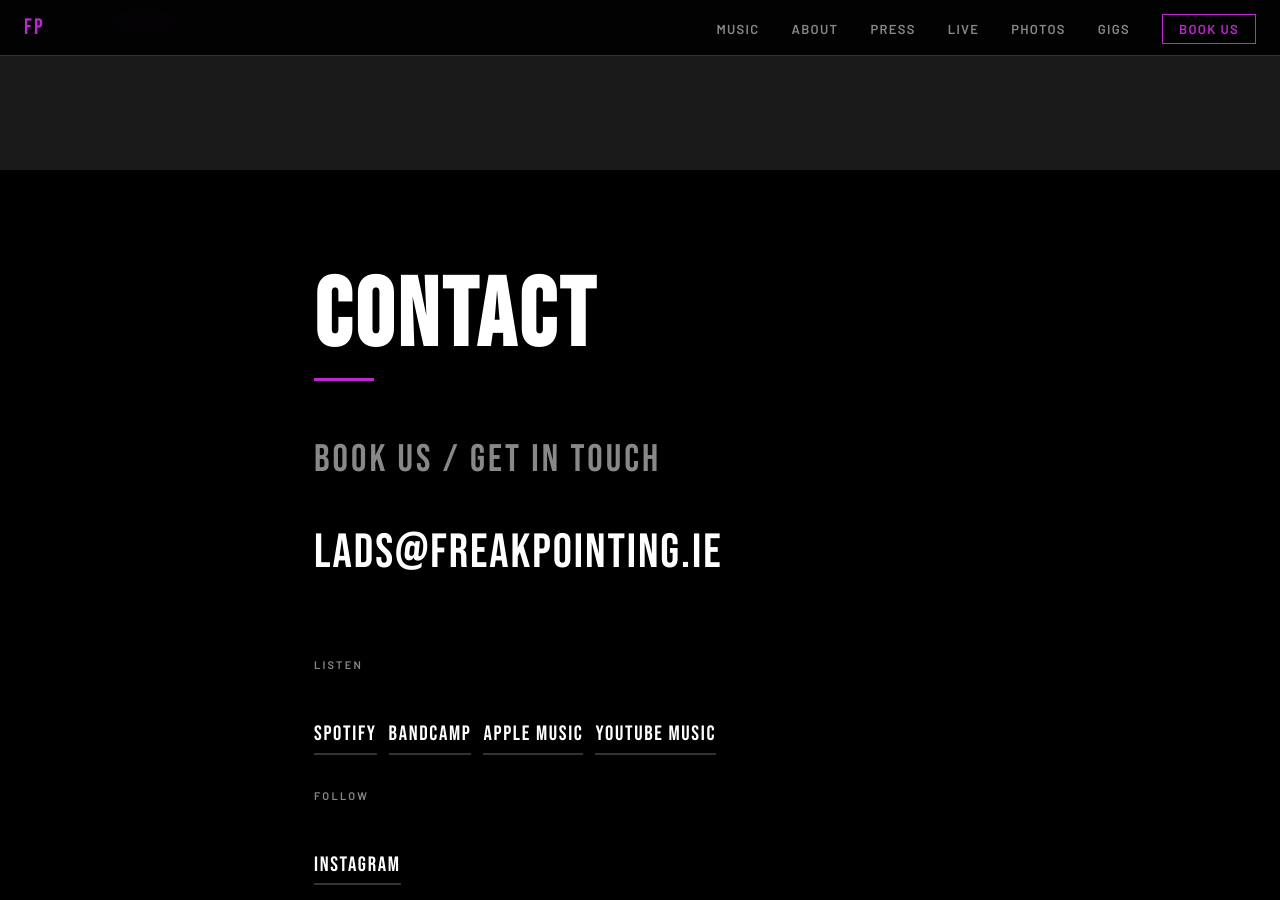
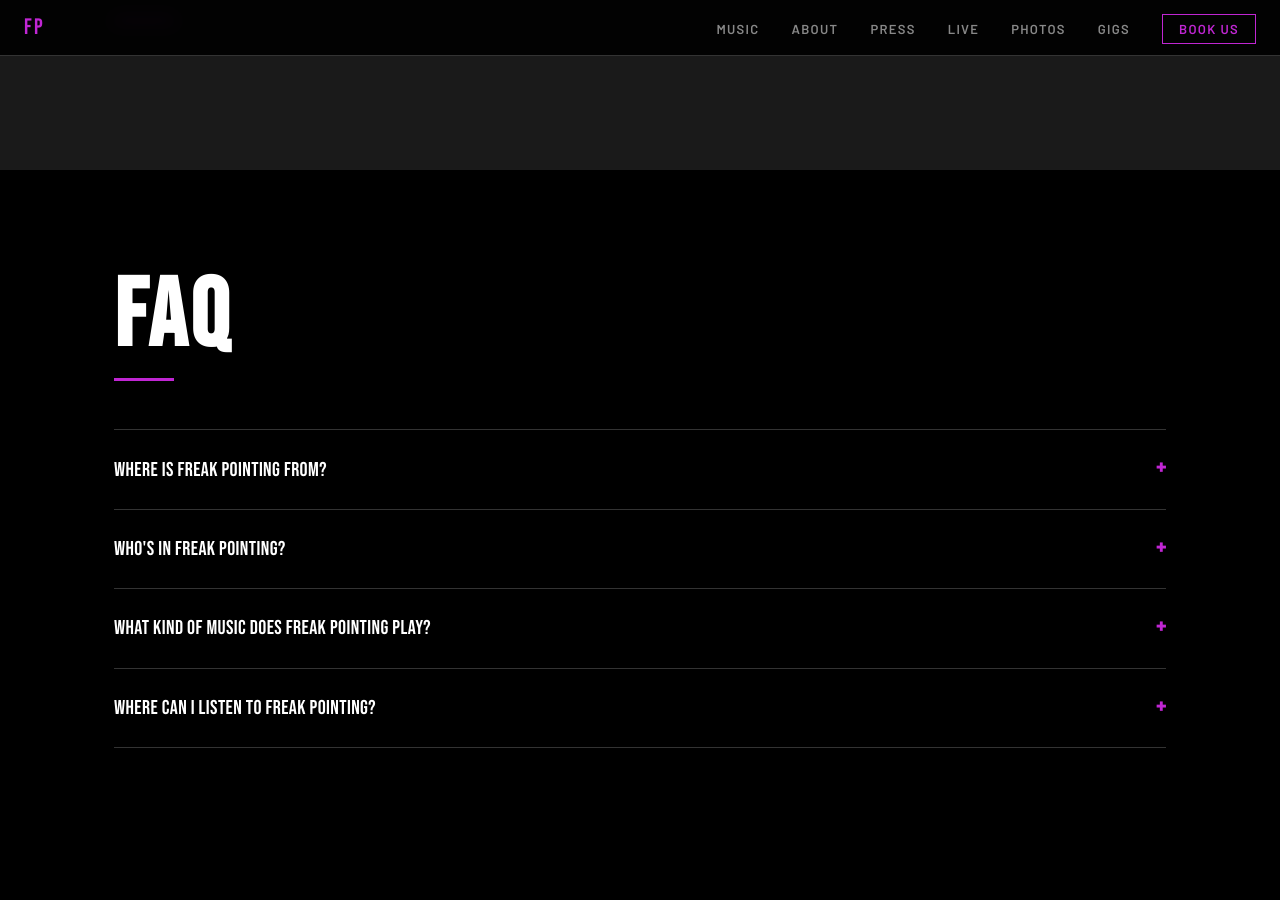
Before and after one commit to coogie/freakpointing.ie, a Jekyll site: the page built from index.html, in a window 1280 px wide and 900 px high, scrolled down 8090 px. Built offline with Jekyll 4.4.1, drawn with Linux system fonts in a browser that asks for light colours; a script that is not in the unit is left out.

Commit message:
feat: add visible FAQ section + FAQPage jsonld
4 evergreen Qs (origin, lineup, genre, where-to-listen). Visible HTML
uses <details> accordion (Google-allowed for FAQ rich-result eligibility).
Inserted between gigs and contact in homepage section order.

```diff
--- /dev/null
+++ b/_data/faqs.yml
@@ -0,0 +1,17 @@
+# FAQs for the homepage. Renders both visible HTML (_includes/faq.html) and
+# JSON-LD (_includes/jsonld/faq.html) — Google's FAQPage rich-result rule
+# requires the answer text to be present in the visible DOM.
+#
+# Plain-text answers only (or limited HTML: <a>, <em>, <strong>, <p>, <ul>,
+# <ol>, <li>, <b>, <i>); answers run through Liquid's markdownify filter.
+- question: "Where is Freak Pointing from?"
+  answer: "Freak Pointing are a four-piece rock band from Dublin, Ireland, formed in 2020."
+
+- question: "Who's in Freak Pointing?"
+  answer: "Fearghal Traynor (vocals), Darryn Downey (guitar), Daragh Cosgrove (bass), and Stephen Coogan (drums)."
+
+- question: "What kind of music does Freak Pointing play?"
+  answer: "Rock — hard riffs, melodic anthems, punk energy. Influenced by hard rock and grunge."
+
+- question: "Where can I listen to Freak Pointing?"
+  answer: "Spotify, Apple Music, Bandcamp, and YouTube Music. Links are in the Listen section above."
--- /dev/null
+++ b/_includes/faq.html
@@ -0,0 +1,15 @@
+<!-- FAQ -->
+<section id="faq">
+  <div class="section-inner">
+    <h2 class="section-label">FAQ</h2>
+    <div class="faq-list">
+      {%- for f in site.data.faqs %}
+      <details class="faq-item">
+        <summary>{{ f.question }}</summary>
+        <div class="faq-answer">{{ f.answer | markdownify }}</div>
+      </details>
+      {%- endfor %}
+    </div>
+  </div>
+</section>
+{% include jsonld/faq.html %}
--- /dev/null
+++ b/_includes/jsonld/faq.html
@@ -0,0 +1,27 @@
+{%- comment -%}
+  Schema.org FAQPage. Rendered from _includes/faq.html. The visible HTML
+  contains the same Q/A text — Google's rule is that FAQ rich results require
+  every answer to be in the rendered DOM. <details> elements are explicitly
+  allowed (the answer is in the DOM regardless of open state).
+
+  No cross-references — FAQPage is intentionally standalone per Google's spec.
+{%- endcomment -%}
+<script type="application/ld+json">
+{
+  "@context": "https://schema.org",
+  "@type": "FAQPage",
+  "@id": {{ site.url | append: "/#faq" | jsonify }},
+  "mainEntity": [
+    {%- for f in site.data.faqs -%}
+    {
+      "@type": "Question",
+      "name": {{ f.question | jsonify }},
+      "acceptedAnswer": {
+        "@type": "Answer",
+        "text": {{ f.answer | jsonify }}
+      }
+    }{%- unless forloop.last -%},{%- endunless -%}
+    {%- endfor %}
+  ]
+}
+</script>
--- a/index.html
+++ b/index.html
@@ -10,4 +10,5 @@ last_modified_at: 2026-04-28
 {% include video.html %}
 {% include photos.html %}
 {% include gigs.html %}
+{% include faq.html %}
 {% include contact.html %}
--- a/style.css
+++ b/style.css
@@ -1116,3 +1116,54 @@ button.video-slot {
   .hero-links,
   .hero-scroll-hint { animation: none; opacity: 1; transform: none; }
 }
+
+/* ============================================================
+   FAQ
+   ============================================================ */
+#faq .faq-list {
+  display: flex;
+  flex-direction: column;
+  gap: 0;
+  border-top: 1px solid var(--grey-mid);
+}
+
+#faq .faq-item {
+  border-bottom: 1px solid var(--grey-mid);
+}
+
+#faq .faq-item summary {
+  list-style: none;
+  cursor: pointer;
+  padding: 1.25rem 0;
+  font-family: var(--font-display);
+  font-size: 1.25rem;
+  letter-spacing: 0.02em;
+  color: var(--white);
+  display: flex;
+  align-items: center;
+  justify-content: space-between;
+  transition: color 120ms ease;
+}
+
+#faq .faq-item summary::-webkit-details-marker { display: none; }
+
+#faq .faq-item summary::after {
+  content: "+";
+  font-size: 1.5rem;
+  font-weight: 700;
+  color: var(--accent);
+  transition: transform 200ms ease;
+}
+
+#faq .faq-item[open] summary::after { transform: rotate(45deg); }
+
+#faq .faq-item summary:hover { color: var(--accent); }
+
+#faq .faq-answer {
+  padding: 0 0 1.25rem 0;
+  color: var(--grey);
+  font-size: 1rem;
+  line-height: 1.6;
+}
+
+#faq .faq-answer p { margin: 0; }
```
